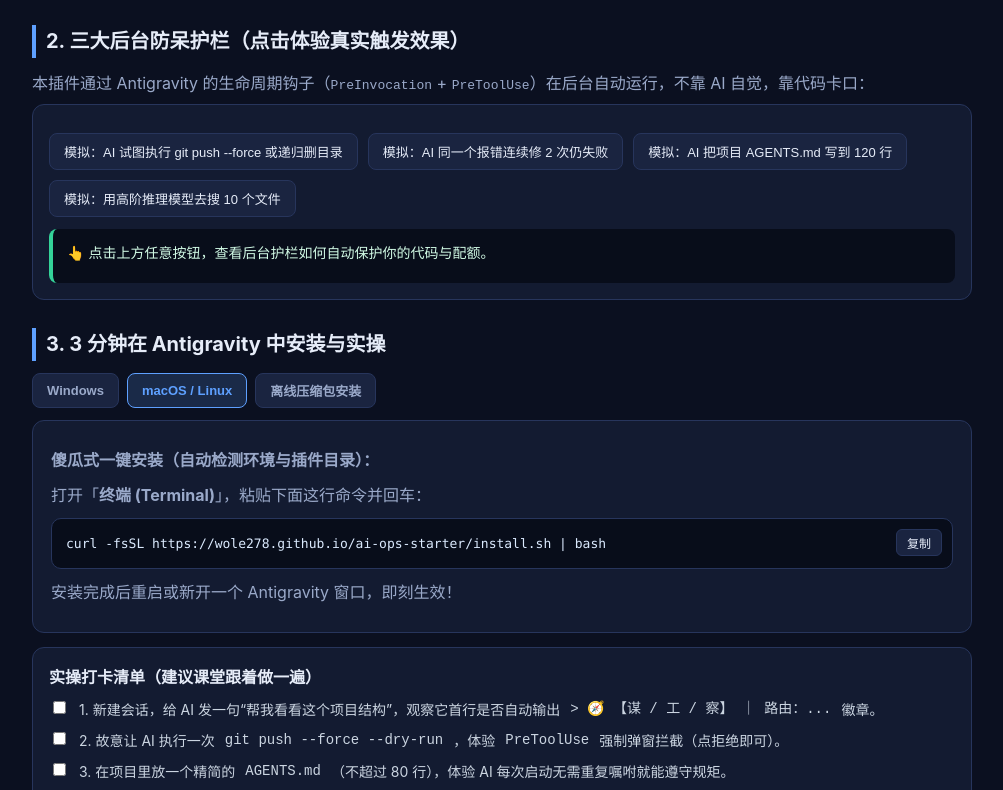
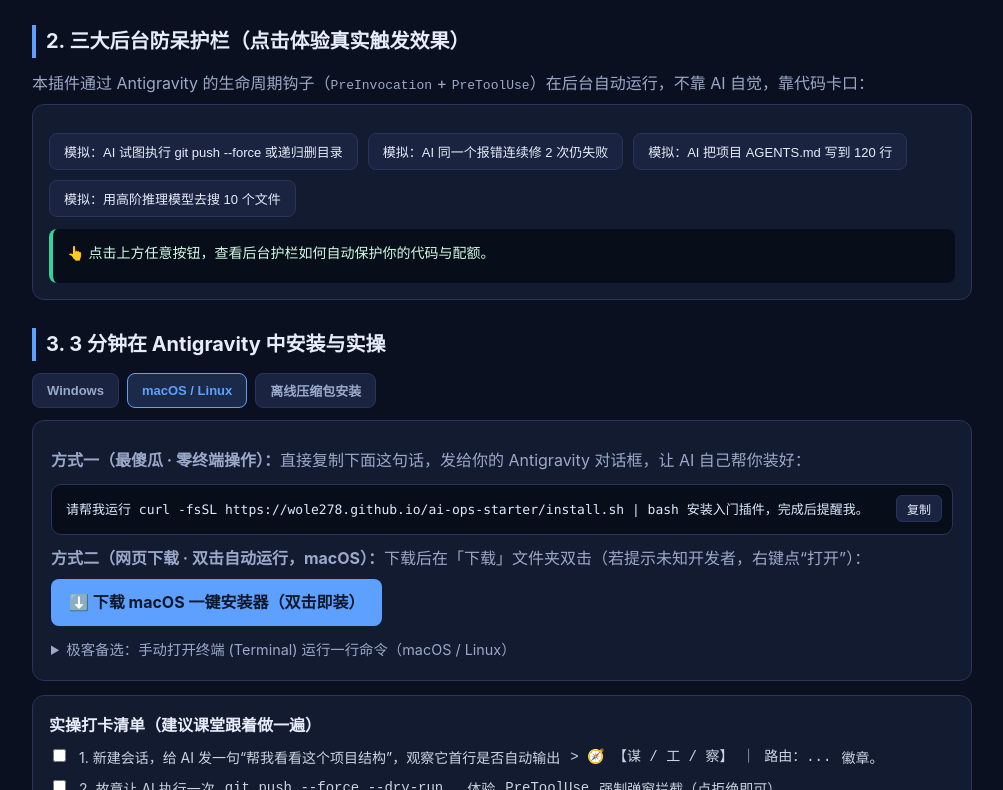
Before and after one commit to wole278/ai-ops-starter, a plain HTML site: page index.html in a window 1280 px wide. Both pictures are taken after a click on the button "macOS / Linux". Shown: the part 630-1420 px from the top of the page, without its empty margins (138-1141 px from the left). Drawn offline with Linux system fonts and the light colour scheme.

Commit message:
feat: add zero-terminal AI prompt copy and direct one-click installer downloads

```diff
--- a/index.html
+++ b/index.html
@@ -217,17 +217,26 @@
       </div>
 
       <div id="os-win" class="panel active">
-        <p><strong>傻瓜式一键安装（无需懂 Git，自动检测 Python 与插件目录）：</strong></p>
-        <p>① 按 <code>Win + X</code> 选择「<strong>终端</strong>」或「<strong>PowerShell</strong>」　② 粘贴下面这行命令并回车：</p>
-        <div class="code-box"><button class="copy-btn" onclick="copyCode(this)">复制</button>irm https://wole278.github.io/ai-ops-starter/install.ps1 | iex</div>
-        <p>安装完成后重启或新开一个 Antigravity 窗口，即刻生效！（如已配好 <code>agy</code> 命令，也可直接运行 <code>agy plugin install https://github.com/wole278/ai-ops-starter</code>）</p>
+        <p><strong>方式一（最傻瓜 · 零终端操作）：</strong>直接复制下面这句话，发给你的 Antigravity 对话框，让 AI 自己帮你装好：</p>
+        <div class="code-box"><button class="copy-btn" onclick="copyCode(this)">复制</button>请帮我运行 irm https://wole278.github.io/ai-ops-starter/install.ps1 | iex 安装入门插件，完成后提醒我。</div>
+        <p style="margin-top:10px;"><strong>方式二（网页下载 · 双击自动运行）：</strong>不用自己开终端，点下面按钮下载后直接双击（如浏览器提示安全确认，选“保留/仍要运行”）：</p>
+        <p style="margin:8px 0 12px;"><a href="install.bat" download="install-ai-ops-starter.bat" style="display:inline-block;padding:10px 18px;border-radius:8px;background:var(--accent);color:#0f172a;font-weight:700;text-decoration:none;">⬇️ 下载 Windows 一键安装器（双击即装）</a></p>
+        <details style="color:var(--muted);font-size:.9rem;">
+          <summary style="cursor:pointer;">极客备选：手动打开 PowerShell 运行一行命令</summary>
+          <p style="margin-top:8px;">按 <code>Win + X</code> 选「终端 / PowerShell」，粘贴回车：</p>
+          <div class="code-box"><button class="copy-btn" onclick="copyCode(this)">复制</button>irm https://wole278.github.io/ai-ops-starter/install.ps1 | iex</div>
+        </details>
       </div>
 
       <div id="os-mac" class="panel">
-        <p><strong>傻瓜式一键安装（自动检测环境与插件目录）：</strong></p>
-        <p>打开「<strong>终端 (Terminal)</strong>」，粘贴下面这行命令并回车：</p>
-        <div class="code-box"><button class="copy-btn" onclick="copyCode(this)">复制</button>curl -fsSL https://wole278.github.io/ai-ops-starter/install.sh | bash</div>
-        <p>安装完成后重启或新开一个 Antigravity 窗口，即刻生效！</p>
+        <p><strong>方式一（最傻瓜 · 零终端操作）：</strong>直接复制下面这句话，发给你的 Antigravity 对话框，让 AI 自己帮你装好：</p>
+        <div class="code-box"><button class="copy-btn" onclick="copyCode(this)">复制</button>请帮我运行 curl -fsSL https://wole278.github.io/ai-ops-starter/install.sh | bash 安装入门插件，完成后提醒我。</div>
+        <p style="margin-top:10px;"><strong>方式二（网页下载 · 双击自动运行，macOS）：</strong>下载后在「下载」文件夹双击（若提示未知开发者，右键点“打开”）：</p>
+        <p style="margin:8px 0 12px;"><a href="install-mac.command" download="install-ai-ops-starter.command" style="display:inline-block;padding:10px 18px;border-radius:8px;background:var(--accent);color:#0f172a;font-weight:700;text-decoration:none;">⬇️ 下载 macOS 一键安装器（双击即装）</a></p>
+        <details style="color:var(--muted);font-size:.9rem;">
+          <summary style="cursor:pointer;">极客备选：手动打开终端 (Terminal) 运行一行命令（macOS / Linux）</summary>
+          <div class="code-box" style="margin-top:8px;"><button class="copy-btn" onclick="copyCode(this)">复制</button>curl -fsSL https://wole278.github.io/ai-ops-starter/install.sh | bash</div>
+        </details>
       </div>
 
       <div id="os-offline" class="panel">
```
Also changed, not shown: 2 other files.
